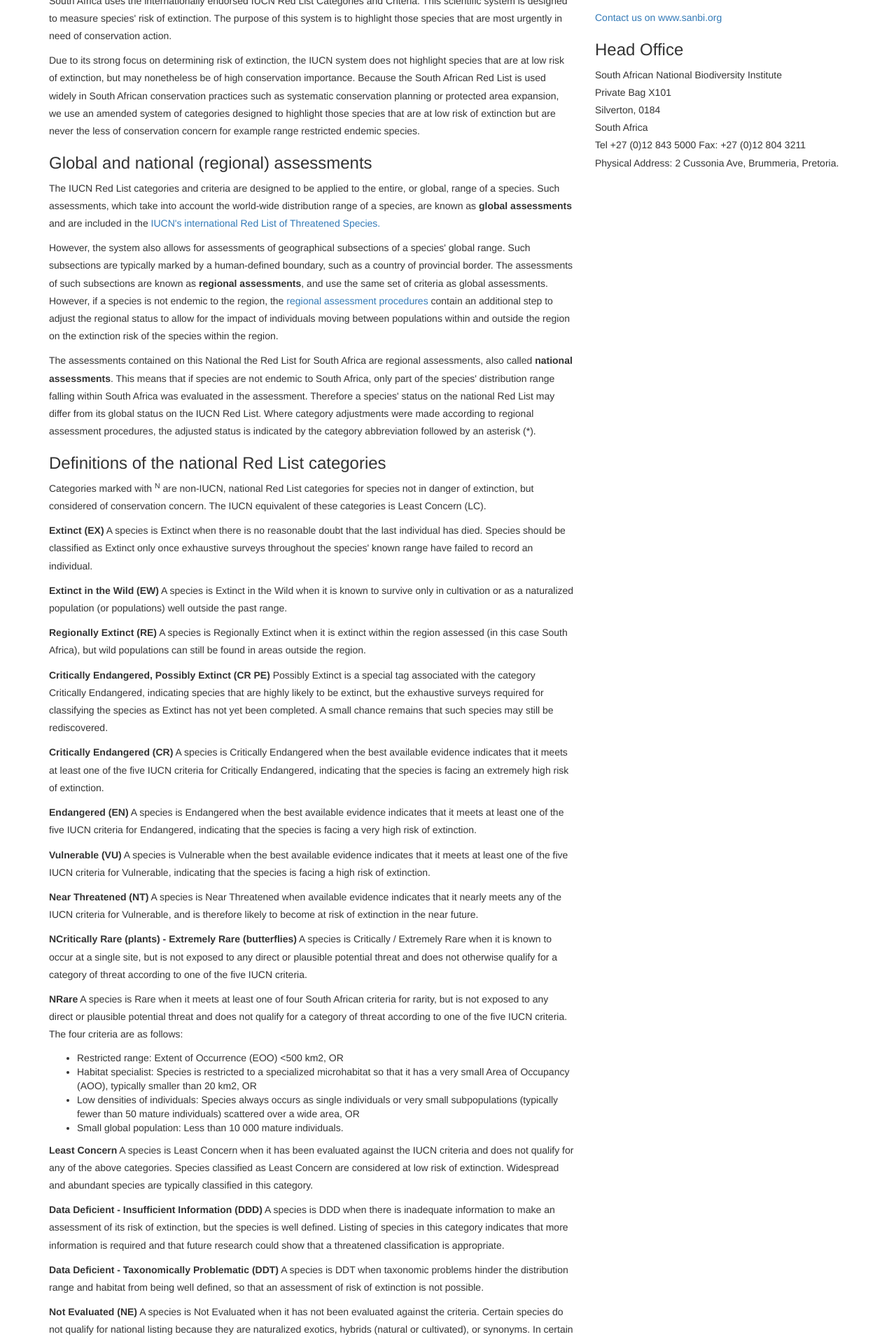
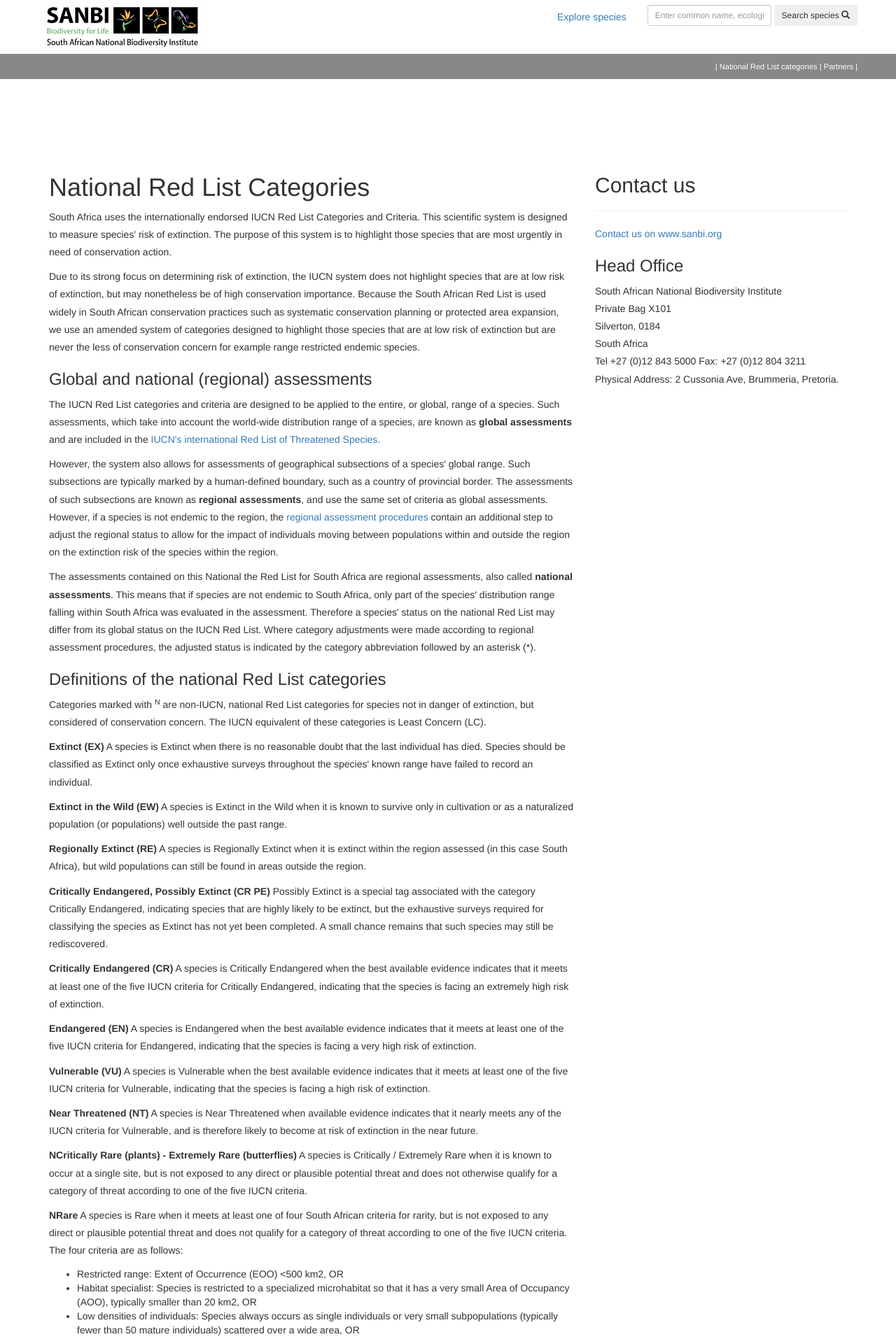
Before and after one commit to SANBIBiodiversityforLife/speciesstatus, a Django app: page /about/ in a window 1280 px wide. Shown: the part 181-2095 px from the top of the page at 70% size. Run offline with Django 3.2, Linux system fonts and the light colour scheme; parts of the project's set-up code (start-up, migrations or seed data) failed here and were passed over; some libraries are stand-ins or nearby versions.

Commit message:
Changing front page to Elizma's design

```diff
--- a/redlist/views.py
+++ b/redlist/views.py
@@ -58,7 +58,9 @@
 @api_view(['GET'])
 def redlist_citation(request, pk):
     if request.method == 'GET':
-        assessment = models.Assessment.objects.get(pk=pk)
+        # assessment = models.Assessment.objects.get(pk=pk)
+        taxon = taxa_models.Taxon.objects.get(pk=pk)
+        assessment = taxon.get_latest_assessment()
         contributions = models.Contribution.objects.filter(assessment=assessment, type=models.Contribution.ASSESSOR)
         author_strings = []
         for c in contributions:
--- a/taxa/models.py
+++ b/taxa/models.py
@@ -180,10 +180,10 @@
             return '<em>{}</em>'.format(self.name)
         # If there's only one result or it's a plant then just return the description
         elif descriptions_count == 1 or is_plant:
-            return '<em>{}</em>, <span class="species-description">{}</span>'.format(self.name, str(last_description))
+            return '<em>{}</em> <span class="species-description">{}</span>'.format(self.name, str(last_description))
         # Otherwise it's an animal and there's more than 1 description
         else:
-            return '<em>{}</em>, <span class="species-description">({})</span>'.format(self.name, last_description)
+            return '<em>{}</em> <span class="species-description">({})</span>'.format(self.name, last_description)
 
     def get_top_common_name(self):
         top_common_name = CommonName.objects.filter(taxon=self.id).first()
--- a/templates/website/_base.html
+++ b/templates/website/_base.html
@@ -25,31 +25,27 @@
     {% block css %}{% endblock %}
   </head>
   <body{% block body_attributes %}{% endblock %}>
-    <nav class="navbar navbar-default navbar-main">
-      <div class="container">
-        <!-- Brand and toggle get grouped for better mobile display -->
-        <div class="navbar-header">
-          <button type="button" class="navbar-toggle collapsed" data-toggle="collapse" data-target="#bs-example-navbar-collapse-1" aria-expanded="false">
-            <span class="sr-only">Toggle navigation</span>
-            <span class="icon-bar"></span>
-            <span class="icon-bar"></span>
-            <span class="icon-bar"></span>
-          </button>
-          <!--<a class="navbar-brand" href="/">SANBI</a>-->
-          <a href="/" id="logo"><img src="{% static 'img/logo.png' %}" class="navbar-img" alt="Home"></a>
+  	<header>
+      <div class="container"><div class="row"><h1>South African species <span>information &amp; redlists</span></h1></div></div>
+    </header>
+      <div class="container"><div class="row">
+        <a href="/" id="logo"><img src="{% static 'img/logo.png' %}" alt="Home"></a>
+
+      <form action="{% url 'search_autocomplete' %}" method="get" class="navbar-form navbar-right">
+        <div class="form-group form-group-sm">
+          <input name="search" id="search" type="text" class="search-query form-control" autocomplete="off" placeholder="Enter common name, ecological traits, scientific names, etc." data-provide="typeahead" data-items="4" data-source="">
         </div>
+        <button type="submit" class="btn btn-sm">Search species <span class="glyphicon glyphicon-search"></span></button>
+      </form>
+      <ul class="nav navbar-nav navbar-right">
+        <li><a href="{% url 'lineage_pk' 4 %}">Explore species</a></li>
+      </ul>
 
-        <!-- Collect the nav links, forms, and other content for toggling -->
-        <div class="collapse navbar-collapse" id="bs-example-navbar-collapse-1">
-          <!-- <ul class="nav navbar-nav" id="primary-nav"></ul> -->
-          <ul class="nav navbar-nav navbar-right">
-            <li><a href="{% url 'lineage_pk' 4 %}">Explore species</a></li>
-            <li><a href="{% url 'about' %}"><span class="glyphicon glyphicon-info-sign" aria-hidden="true"></span> National Red List Categories</a></li>
-          </ul>
-        </div><!-- /.navbar-collapse -->
-      </div><!-- /.container-fluid -->
-    </nav>
-
+      </div></div>
+  <div style="background-color: #888; text-align: right; padding: 10px 0; font-size: 0.8em; margin-bottom: 15px;">
+    <div class="container"><div class="row">
+      <a href="/about" style="color: white;">| National Red List categories</a> <a style="color: white;" href="/partners">| Partners |</a></div>
+    </div></div>
     <!-- Banner heading -->
     {% block heading %}{% endblock %}
 
--- a/templates/website/tree.html
+++ b/templates/website/tree.html
@@ -10,13 +10,13 @@
 {% endblock css %}
 
 {% block heading %}
-<div class="search-header"><div class="container"><div class="row">
+<!--<div class="search-header"><div class="container"><div class="row">
 
-</div></div></div>
+</div></div></div>-->
 {% endblock %}
 
 {% block content %}
-<div id="news"><div class="container">
+<div><div class="container">
 	<ul class="nav nav-pills">
 		<li role="presentation" class="active" id="tree-view"><a href="#">Explore tree</a></li>
 		<li role="presentation" id="az-view"><a href="#">Explore genera</a></li>
--- a/website/static/index.css
+++ b/website/static/index.css
@@ -102,7 +102,6 @@
   color: white;
   text-align: center;
   margin-bottom: 30px;
-  margin-top: -50px;
   font-size: 1.2em;
   margin-right: 5%;
   margin-left: 5%;
--- a/website/static/style.css
+++ b/website/static/style.css
@@ -19,6 +19,7 @@
   margin-top: 50px;
   padding: 60px 0;
   background: linear-gradient(to bottom, #4b659e 0%,#005075 100%);
+  background: #222;
 }
 
 .assessment {
@@ -40,18 +41,6 @@
 #homebg, #carousel {
   width: 100%;
 }
-#logo {
-  position: absolute;
-  top: -10px;
-  z-index: 10;
-  background-color: white;
-  border: 1px solid #dadada;
-  padding: 3px;
-}
-#logo img {
-  padding: 10px 10px 5px 10px;
-  /*border: 1px solid #dadada;*/
-}
 #primary-nav { margin-left: 410px; }
 .no-banner { padding-top: 80px; }
 .search-form {
@@ -59,7 +48,6 @@
 }
 p { line-height: 1.8em; }
 .banner .container {
-  padding-top: 90px;
 }
 
 /*
@@ -99,3 +87,21 @@
   font-weight: bold;
 }*/
 #assessments h2 { margin-bottom: 20px; }
+
+header {
+  background: #000 url('/static/img/carousel/1.jpg') no-repeat right;
+  height: 180px;
+  padding: 0;
+}
+header h1 {
+  color: #CFCFCF;
+  margin-top: 2.1em;
+  text-transform: uppercase;
+  font-size: 2.3em;
+}
+header h1 span {
+  color: #FFF;
+  display: block;
+  text-transform: capitalize;
+  font-size: 1.3em;
+}
--- a/website/static/taxa-header.js
+++ b/website/static/taxa-header.js
@@ -78,7 +78,7 @@
 
         if(index == data.length - 1) {
           $('#breadcrumb').append(' <a href="' + lineage_url.replace('0', ancestor.id) + '" type="button" class="btn btn-warning btn-sm">View tree</a>')
-          $('h1').append(ancestor.get_full_name);
+          //$('h1').append(ancestor.get_full_name);
         }
 
       });
@@ -103,7 +103,7 @@
         y_colors: 'match_x'
       };
       var pattern = new Trianglify(params);
-      $('.triangles').attr('style', 'background: url(' + pattern.png() + ') no-repeat center center');
+      //$('.triangles').attr('style', 'background: url(' + pattern.png() + ') no-repeat center center');
 
       // Toggle bootstrap tooltips
       $('[data-toggle="tooltip"]').tooltip();
--- a/website/static/taxon.css
+++ b/website/static/taxon.css
@@ -5,6 +5,8 @@
   font-weight: bold;
   /*text-align: center;*/
   font-size: 1.1em;
+  background-color: #888;
+  padding-top: 20px;
 }
 #breadcrumb { margin-bottom: 5px; }
 #breadcrumb a { font-weight: bold; font-size: 0.9em; }
```
Also changed, not shown: templates/website/index.html (+12 -92 lines), website/static/img/logo-long.png (added), website/static/img/logo.png, website/static/img/thumbnails.jpg (added), 1 other file.
